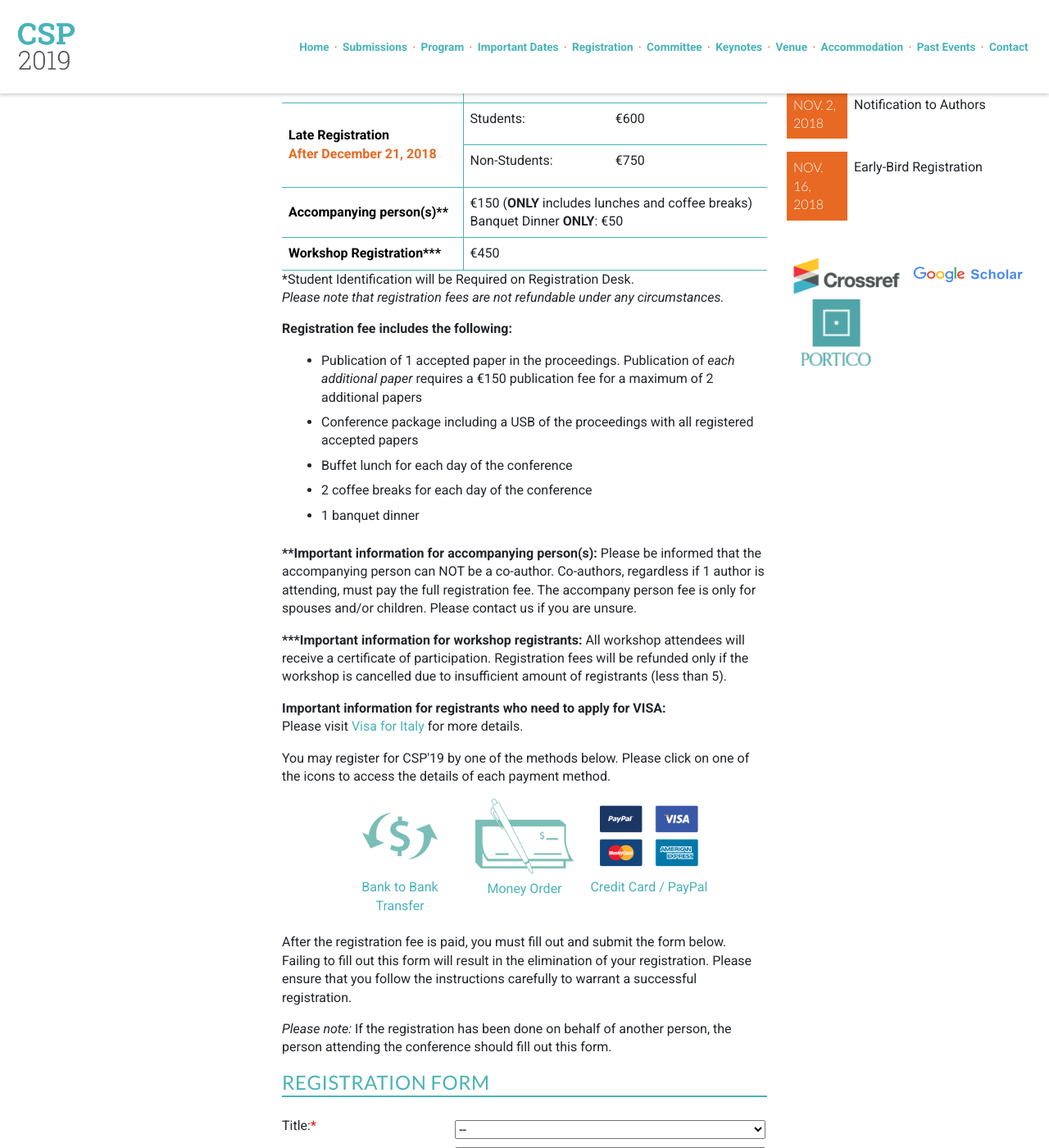
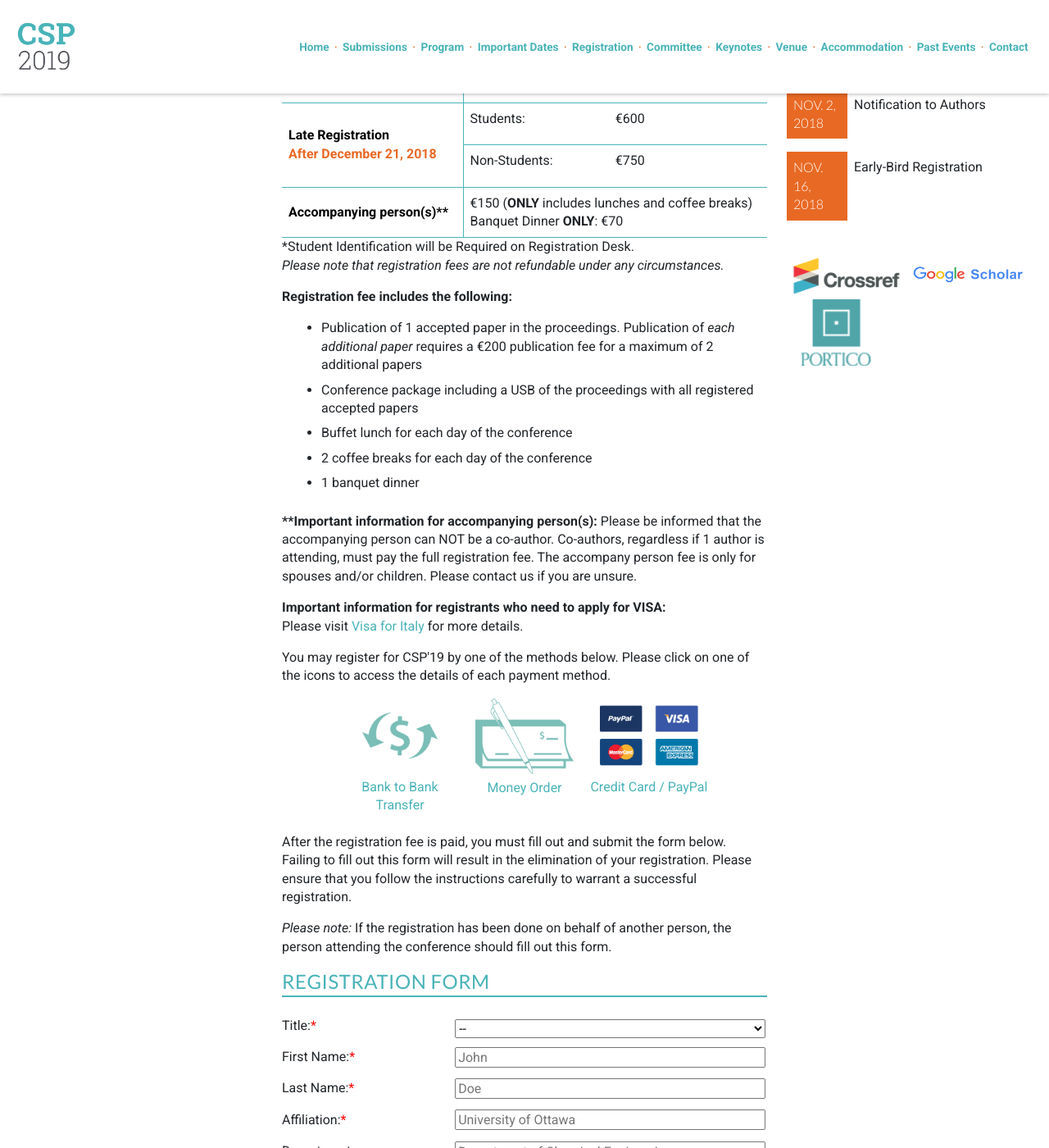
Before and after one commit to intaset/cspconference, a Jekyll site: the page built from registration.html, in a window 1280 px wide and 1400 px high, scrolled down 667 px. Shown: the whole window at 82% size. Built offline with Jekyll 4.4.1, drawn with Linux system fonts in a browser that asks for light colours; nearby versions of some CDN libraries; Markdown is read by kramdown in place of the engine named in the settings; comment, search, counter and statistics services are not loaded.

Commit message:
changed prices and registration page

```diff
--- a/registration.html
+++ b/registration.html
@@ -43,15 +43,15 @@ meta: All of the registration prices, payment methods and instructions are provi
     <td class="date-title" rowspan="1">Accompanying person(s)**</td>
     </tr>
     <tr>
-    <td class="imp-date">€150 (<b>ONLY</b> includes lunches and coffee breaks)<br>Banquet Dinner <b>ONLY</b>: €50</td>
+    <td class="imp-date">€150 (<b>ONLY</b> includes lunches and coffee breaks)<br>Banquet Dinner <b>ONLY</b>: €70</td>
     </tr>
 
-    <tr>
+    <!-- <tr>
     <td class="date-title" rowspan="1">Workshop Registration***</td>
     </tr>
     <tr>
     <td class="imp-date">€450</td>
-    </tr>
+    </tr> -->
 </table>
 </div>
 
@@ -85,13 +85,13 @@ meta: All of the registration prices, payment methods and instructions are provi
     </tr>
     <tr>
     <th class="date-title" rowspan="1">Accompanying person(s)**</th>
-    <td class="imp-date">€150 (<b>ONLY</b> includes lunches and coffee breaks)<br>Banquet Dinner <b>ONLY</b>: €50</td>
+    <td class="imp-date">€150 (<b>ONLY</b> includes lunches and coffee breaks)<br>Banquet Dinner <b>ONLY</b>: €70</td>
     </tr>
 
-    <tr>
+    <!-- <tr>
     <th class="date-title" rowspan="1">Workshop Registration***</th>
     <td class="imp-date">€450</td>
-    </tr>
+    </tr> -->
 </table>
 </div>
 
@@ -101,7 +101,7 @@ meta: All of the registration prices, payment methods and instructions are provi
 <p class="body bold">Registration fee includes the following:</p>
 
 <ul>
-<li>Publication of 1 accepted paper in the proceedings. Publication of <i>each additional paper</i> requires a €150 publication fee for a maximum of 2 additional papers</li>
+<li>Publication of 1 accepted paper in the proceedings. Publication of <i>each additional paper</i> requires a €200 publication fee for a maximum of 2 additional papers</li>
 <li>Conference package including a USB of the proceedings with all registered accepted papers</li>
 <li>Buffet lunch for each day of the conference</li>
 <li>2 coffee breaks for each day of the conference</li>
@@ -110,7 +110,7 @@ meta: All of the registration prices, payment methods and instructions are provi
 
 <p class="body"><b>**Important information for accompanying person(s):</b> Please be informed that the accompanying person can NOT be a co-author. Co-authors, regardless if 1 author is attending, must pay the full registration fee. The accompany person fee is only for spouses and/or children. Please contact us if you are unsure.</p>
 
-<p class="body"><b>***Important information for workshop registrants:</b> All workshop attendees will receive a certificate of participation. Registration fees will be refunded only if the workshop is cancelled due to insufficient amount of registrants (less than 5).</p>
+<!-- <p class="body"><b>***Important information for workshop registrants:</b> All workshop attendees will receive a certificate of participation. Registration fees will be refunded only if the workshop is cancelled due to insufficient amount of registrants (less than 5).</p> -->
 
 <p class="body"><b>Important information for registrants who need to apply for VISA:</b><br>
 Please visit <a target="_blank" href="http://vistoperitalia.esteri.it/home/en" class="body-link"> Visa for Italy</a> for more details.</p>
```
Also changed, not shown: paypal.html (+9 -9 lines), 2 other files.
